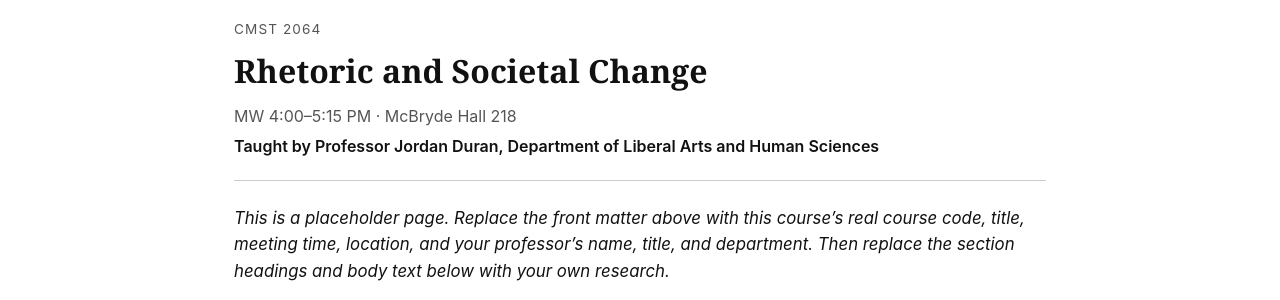
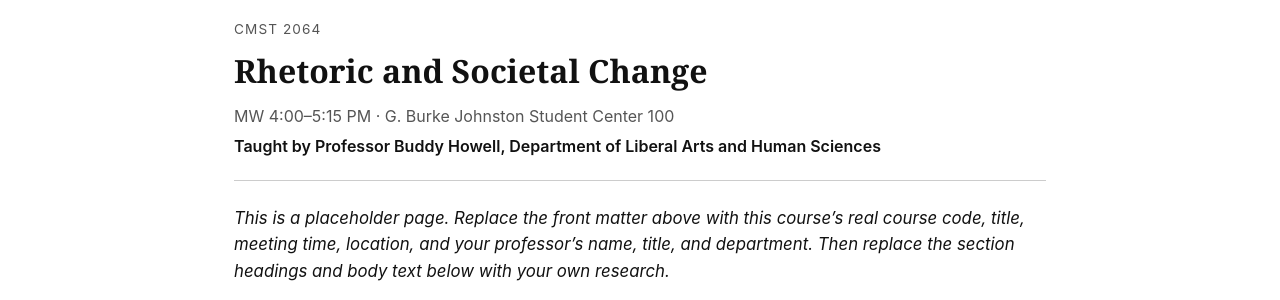
Before and after one commit to annaolszowy27/myawesomesemester, a Jekyll site: the page built from _courses/course-04.md, in a window 1280 px wide. Shown: the part 148-448 px from the top of the page. Built offline with Jekyll 4.4.1, drawn with Linux system fonts in a browser that asks for light colours.

Commit message:
Update course-04.md

```diff
--- a/_courses/course-04.md
+++ b/_courses/course-04.md
@@ -3,8 +3,8 @@ course_number: 4
 course_code: "CMST 2064"
 course_title: "Rhetoric and Societal Change"
 meeting_time: "MW 4:00–5:15 PM"
-location: "McBryde Hall 218"
-instructor_name: "Professor Jordan Duran"
+location: "G. Burke Johnston Student Center 100"
+instructor_name: "Professor Buddy Howell"
 instructor_department: "Department of Liberal Arts and Human Sciences"
 ---
 
```
